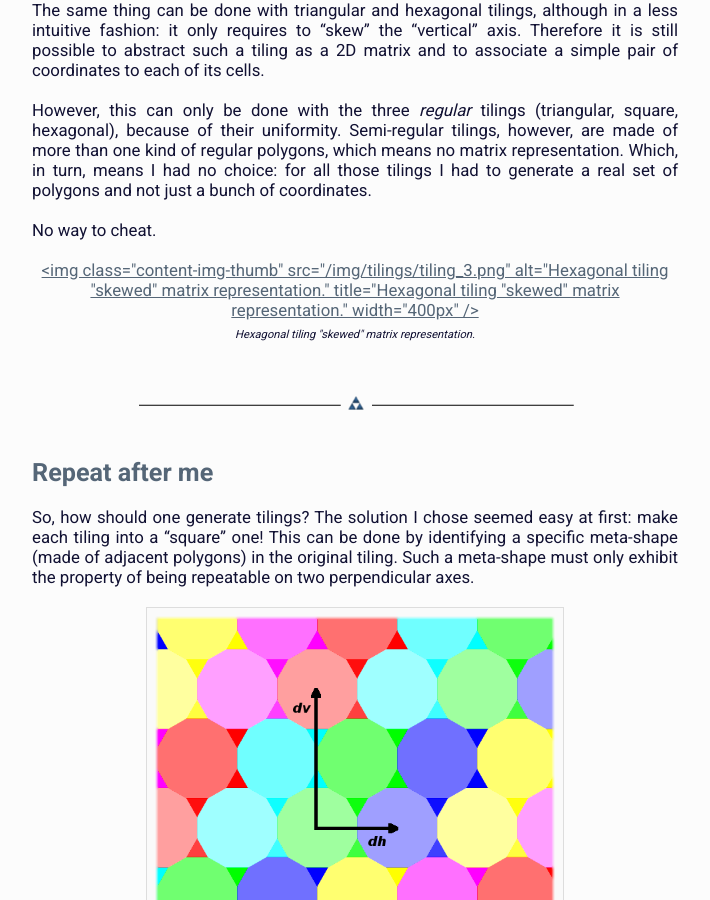
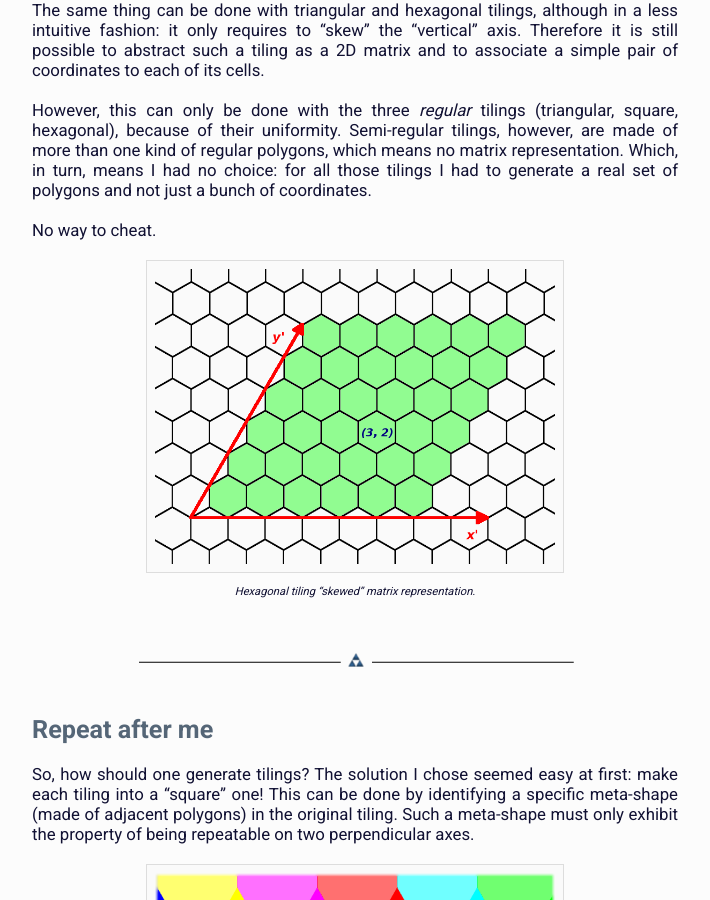
Before and after one commit to nicuveo/nauths.fr, a Jekyll site: the page built from en/_posts/2012-08-23-tilings.md, in a window 1280 px wide and 900 px high, scrolled down 2358 px. Shown: the whole window, without its empty margins (285-995 px from the left). Built offline with Jekyll 4.4.1, drawn with Linux system fonts in a browser that asks for light colours.

Commit message:
Fixed double quotes in image legend.

```diff
--- a/en/_posts/2012-08-23-tilings.md
+++ b/en/_posts/2012-08-23-tilings.md
@@ -113,7 +113,7 @@ a real set of polygons and not just a bunch of coordinates.
 
 No way to cheat.
 
-{% include image.html src="tilings/tiling_3.png" legend="Hexagonal tiling \"skewed\" matrix representation." width="400px" %}
+{% include image.html src="tilings/tiling_3.png" legend="Hexagonal tiling &#8220;skewed&#8221; matrix representation." width="400px" %}
 
 
 ---
```
